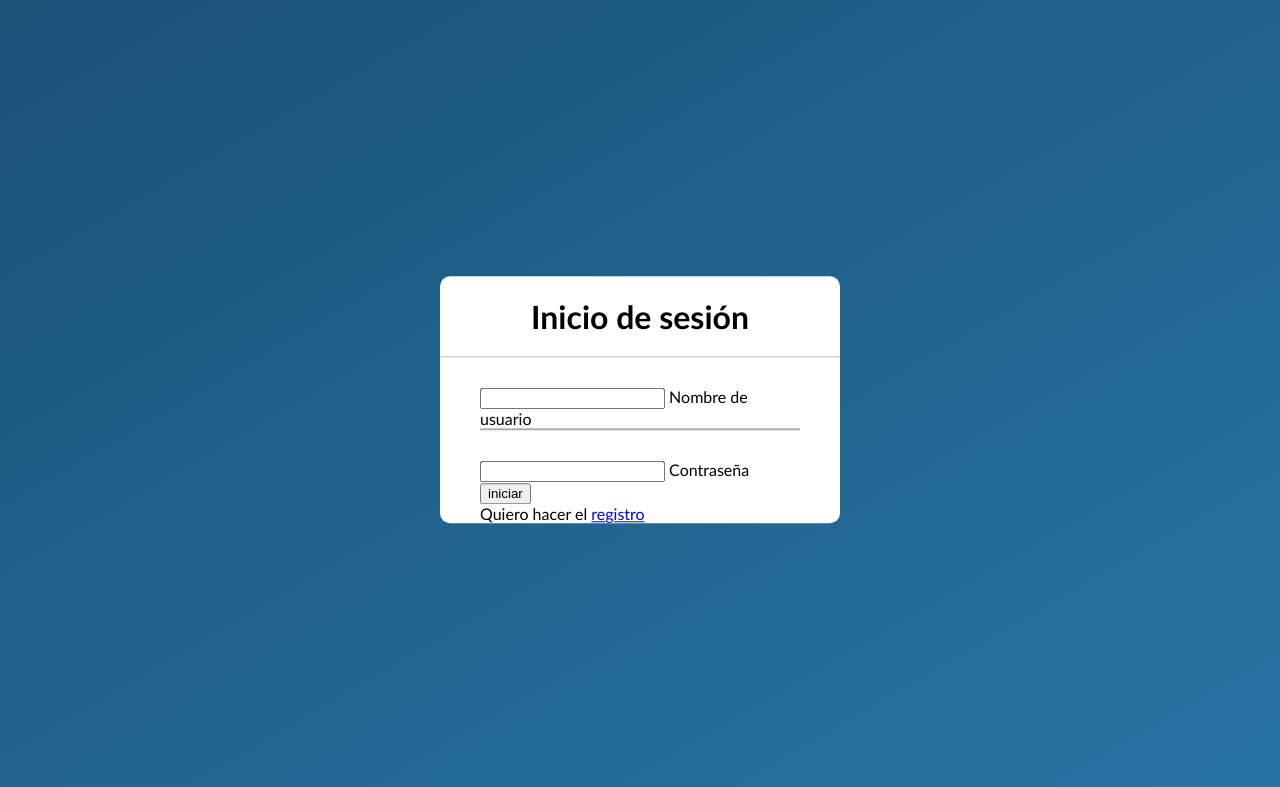
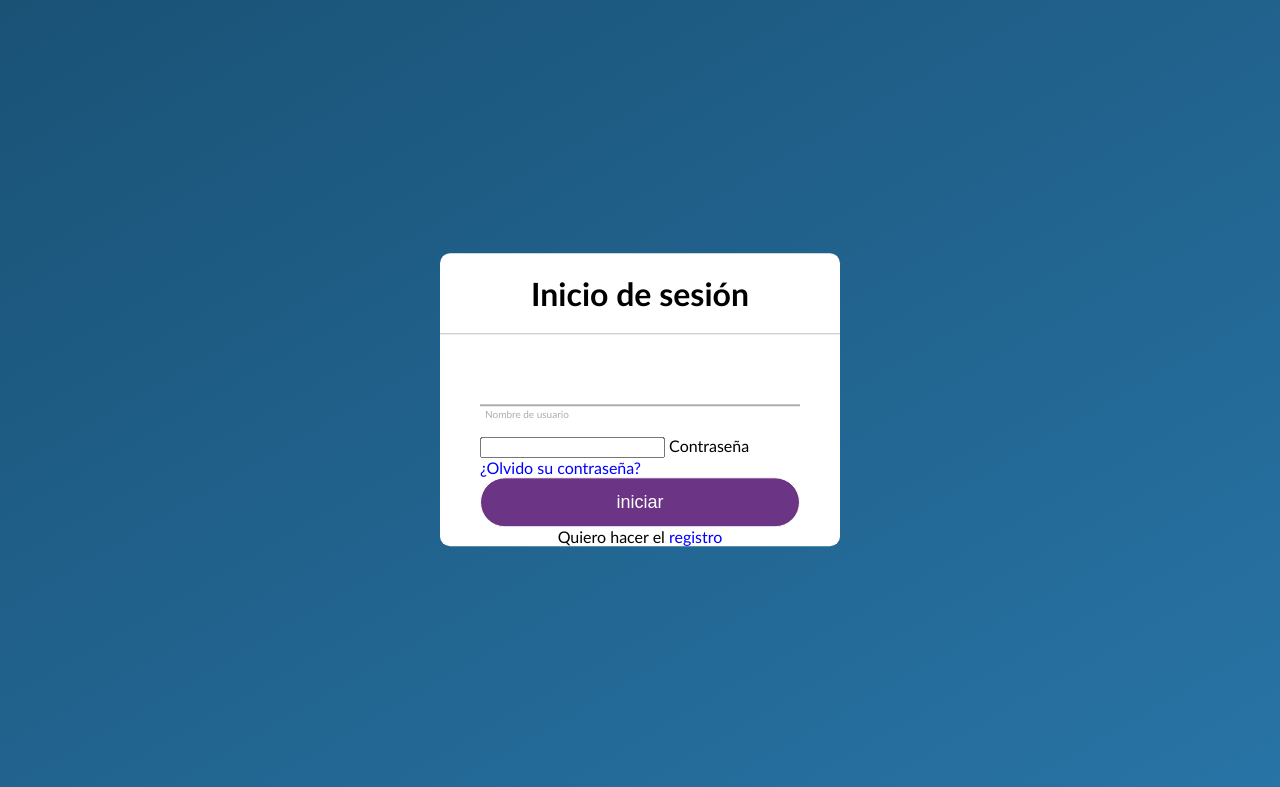
Before and after one commit to ColdBread0/Gustambo-s, a PHP site: page /paginas/login.html in a window 1280 px wide. Shown: the top 787 px of the page. Run offline with PHP 8.4, Linux system fonts and the light colour scheme.

Commit message:
actualizacion pagina

```diff
--- a/paginas/login.css
+++ b/paginas/login.css
@@ -33,7 +33,7 @@ form .username {
     margin: 30px 0;
 }
 
-.username inpu {
+.username input {
     width: 100px;
     padding: 0 5px;
     height: 40px;
@@ -42,3 +42,79 @@ form .username {
     background: none;
     outline: none;
 }
+
+.username label {
+    position: absolute;
+    top: 50px;
+    left: 5px;
+    color: #adadad;
+    transform: translateY(-50%);
+    font-size: 10px;
+    pointer-events: none;
+    transition: .5s;
+}
+
+.username span::before {
+    content: " ";
+    position: absolute;
+    top: 40px;
+    left: 0;
+    width: 100%;
+    height: 2px;
+    background: #6C3484 transition: .5s;
+}
+
+.username input:focus~label,
+.username input:focus~label,
+{
+    top: -5px color: #6C3484
+}
+
+.username input:focus~span:: ::before,
+.username input:focus~span:: ::before,
+{
+    width: 100%;
+}
+
+.recordar {
+    margin: : -5px 0 20px 5px;
+    color: blue;
+    cursor: pointer;
+}
+
+.recordar:hover {
+    text-decoration: underline;
+}
+
+input[type="submit"] {
+    width: 100%;
+    height: 50px;
+    border: 1px solid;
+    background: #6C3484;
+    border-radius: 25px;
+    font-size: 18px;
+    color: white;
+    cursor: pointer;
+    outline: none;
+}
+
+input[type="submit"]::hover {
+    transition: -5px;
+    border-color: purple;
+}
+
+.registrarse {
+    margin: 30px o;
+    text-align: center;
+    font-size: 16px;
+    color: black;
+}
+
+.registrarse a {
+    color: blue;
+    text-decoration: none;
+}
+
+.registrarse a:hover {
+    text-decoration: underline;
+}
--- a/paginas/login.html
+++ b/paginas/login.html
@@ -17,10 +17,10 @@
                 <label>Nombre de usuario</label>
             </div>
             <div class="contrasena">
-                <input type="pasword" required>
+                <input type="password" required>
                 <label>Contraseña</label>
             </div>
-            <div class="recordar" ¿Olvido su contraseña?></div>
+            <div class="recordar"> ¿Olvido su contraseña?</div>
             <input type="submit" value="iniciar">
             <div class="registrarse">
                 Quiero hacer el <a href="#">registro</a>
```
